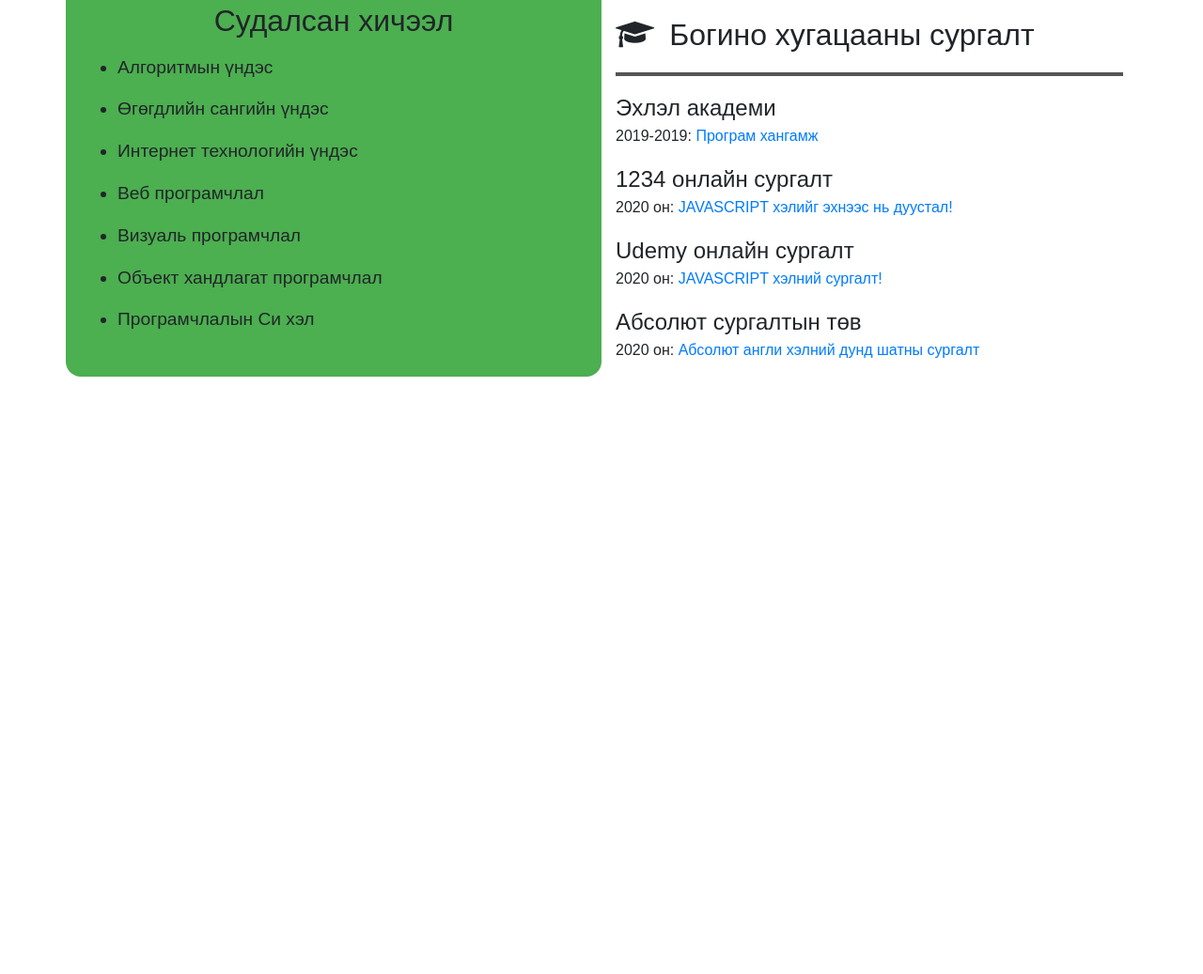
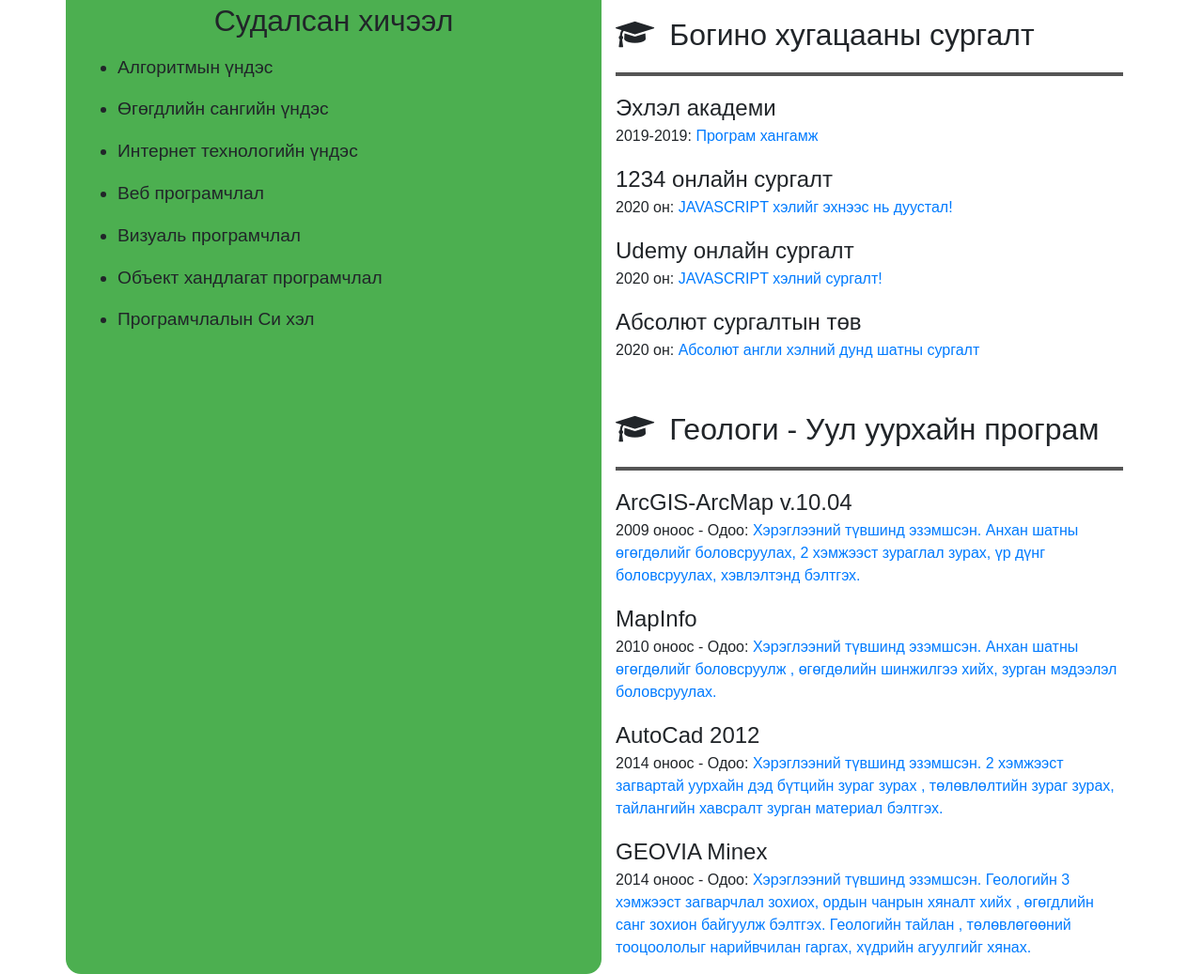
Before and after one commit to Munaa8805/mycv, a plain HTML site: page program.html in a window 1280 px wide. Shown: the part 1507-2544 px from the top of the page at 94% size. Before the commit the page ends 1908 px from the top, so only its background shows below. Drawn offline with nearby package versions, Linux system fonts and the light colour scheme.

Commit message:
geologiin program nemsen

```diff
--- a/program.html
+++ b/program.html
@@ -416,6 +416,45 @@
               </p>
                 </div>
             </div>
+            <div class="section">
+              <div class="educationexperience">
+                <i class="fa fa-graduation-cap fa-2x" aria-hidden="true"></i
+                ><a class="garchigEronhii garchigEronhii_nemelt ">Геологи - Уул уурхайн програм</a>
+
+                <hr />
+              </div>
+              <div class="university">
+                <span  class="jobCompany">ArcGIS-ArcMap v.10.04</span>
+            <p>
+              2009 оноос - Одоо:
+              <a
+                href="#"
+                >Хэрэглээний түвшинд эзэмшсэн. Анхан шатны өгөгдөлийг боловсруулах, 2 хэмжээст зураглал зурах, үр дүнг боловсруулах, хэвлэлтэнд бэлтгэх.</a
+              >
+            </p>
+            <span  class="jobCompany">MapInfo</span>
+            <p>
+              2010 оноос - Одоо:
+              <a href="#"
+                >Хэрэглээний түвшинд эзэмшсэн. Анхан шатны өгөгдөлийг боловсруулж , өгөгдөлийн шинжилгээ хийх, зурган мэдээлэл боловсруулах.</a
+              >
+            </p>
+            <span  class="jobCompany">AutoCad 2012</span>
+            <p>
+              2014 оноос - Одоо:
+              <a href="#"
+                >Хэрэглээний түвшинд эзэмшсэн. 2 хэмжээст загвартай уурхайн дэд бүтцийн зураг зурах , төлөвлөлтийн зураг зурах, тайлангийн хавсралт зурган материал бэлтгэх. </a
+              >
+            </p>
+            <span  class="jobCompany">GEOVIA Minex</span>
+            <p>
+              2014 оноос - Одоо:
+              <a href="#"
+                >Хэрэглээний түвшинд эзэмшсэн. Геологийн 3 хэмжээст загварчлал зохиох, ордын чанрын хяналт хийх , өгөгдлийн санг зохион байгуулж бэлтгэх. Геологийн тайлан , төлөвлөгөөний тооцоололыг нарийвчилан гаргах, хүдрийн агуулгийг хянах.</a
+              >
+            </p>
+              </div>
+          </div>
           </div>
         </div>
       </div>
```
